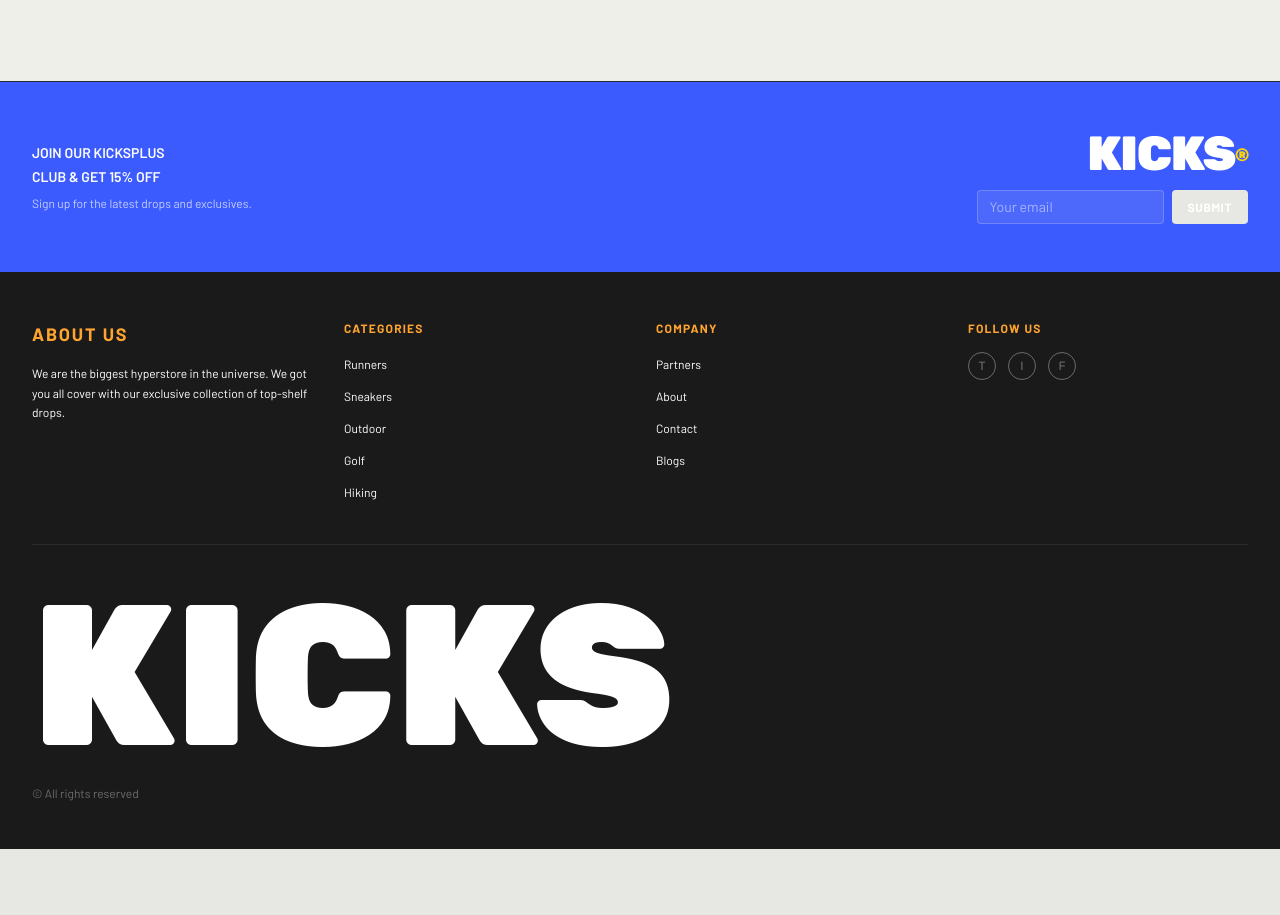
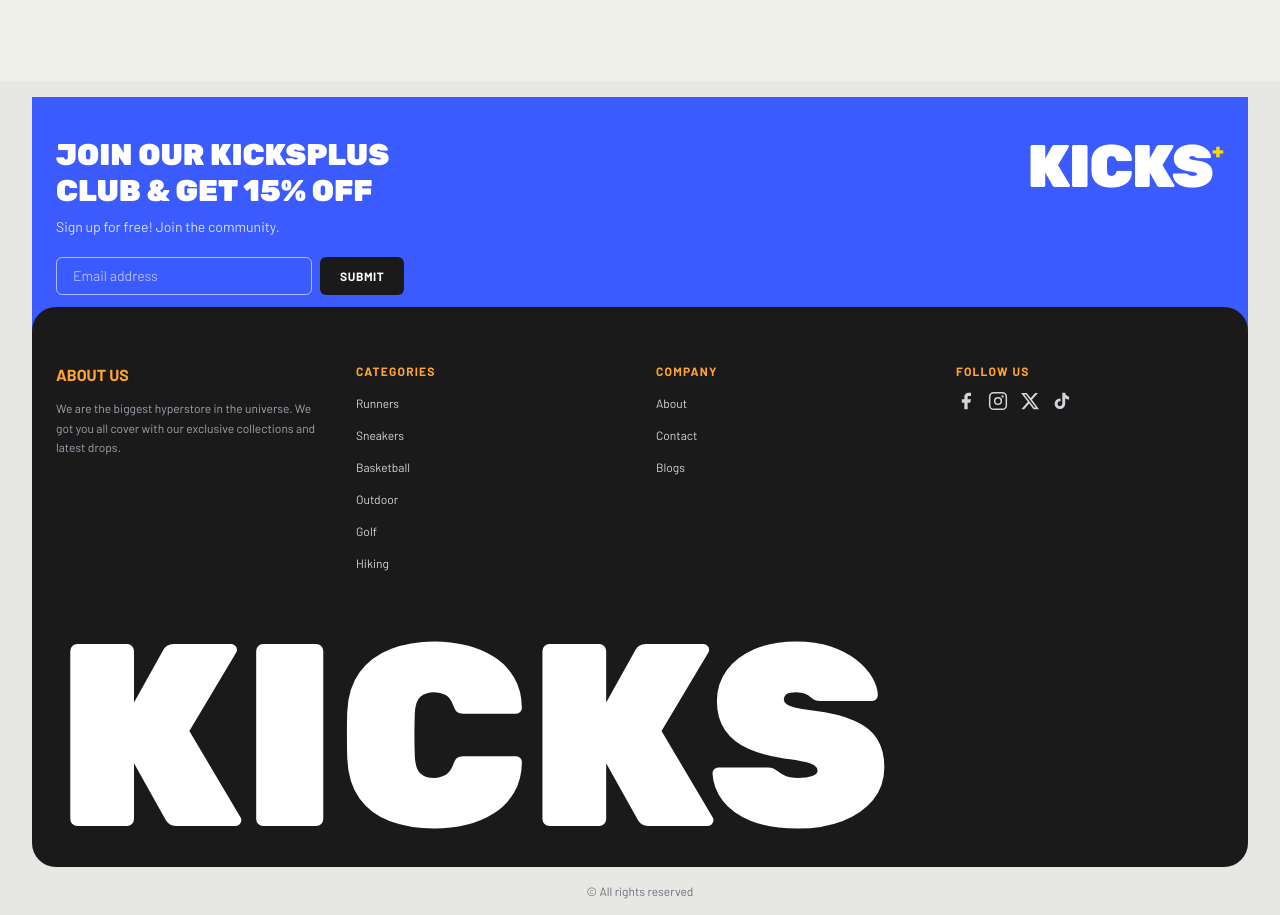
Before and after one commit to rubelmollik86/zavisoft-store, a Next.js app: page /cart in a window 1280 px wide. Shown: the part 540-1455 px from the top of the page. Before the commit the page ends 1389 px from the top, so only its background shows below. Built offline with nearby package versions, Linux system fonts and the light colour scheme; a web font is replaced by a local one.

Commit message:
update:hero section modify

```diff
--- a/src/app/cart/page.tsx
+++ b/src/app/cart/page.tsx
@@ -161,7 +161,7 @@ export default function CartPage() {
     <div className="bg-[#E7E7E3] min-h-screen">
       {/* ================= SAVING BANNER ================= */}
       <div className="bg-[#efefe9] border-b border-gray-200">
-        <div className="max-w-7xl mx-auto px-4 sm:px-6 lg:px-8 py-6">
+        <div className="px-4 sm:px-6 lg:px-8 mx-auto px-4 sm:px-6 lg:px-8 py-6">
           <h1 className="text-3xl font-bold text-gray-900 mb-1">
             Saving to celebrate
           </h1>
@@ -180,7 +180,7 @@ export default function CartPage() {
 
       {/* ================= PAGE CONTAINER ================= */}
       <div className="bg-[#efefe9] ">
-        <div className="max-w-7xl mx-auto px-4 sm:px-6 lg:px-8 py-10">
+        <div className="px-4 sm:px-6 lg:px-8 mx-auto px-4 sm:px-6 lg:px-8 py-10">
           {done ? (
             /* ================= SUCCESS STATE ================= */
             <div className="flex flex-col items-center justify-center py-24 text-center">
@@ -325,7 +325,7 @@ export default function CartPage() {
       {/* You may also like */}
       {related.length > 0 && (
         <section className="bg-kicks-gray border-t border-kicks-gray-2 py-12 mt-10">
-          <div className="max-w-7xl mx-auto px-4 sm:px-6 lg:px-8">
+          <div className="px-4 sm:px-6 lg:px-8 mx-auto px-4 sm:px-6 lg:px-8">
             <h2 className="font-display font-black text-3xl text-white mb-6">
               YOU MAY ALSO LIKE
             </h2>
--- a/src/app/products/[id]/page.tsx
+++ b/src/app/products/[id]/page.tsx
@@ -89,7 +89,7 @@ export default function ProductDetailPage({
     <div className="bg-[#E7E7E3] min-h-screen ">
       {/* Breadcrumb */}
       <div className="border-b border-kicks-gray">
-        <div className="max-w-7xl mx-auto px-4 sm:px-6 lg:px-8 py-3 flex items-center gap-2 text-lg text-black font-body">
+        <div className="px-4 sm:px-6 lg:px-8 mx-auto px-4 sm:px-6 lg:px-8 py-3 flex items-center gap-2 text-lg text-black font-body">
           <Link href="/" className="hover:text-black transition-colors">
             Home
           </Link>
@@ -106,7 +106,7 @@ export default function ProductDetailPage({
 
       {/* Main product */}
       <div className="bg-[#f5f5f3]">
-        <div className="max-w-7xl mx-auto px-4 sm:px-6 lg:px-8 py-10">
+        <div className="px-4 sm:px-6 lg:px-8 mx-auto px-4 sm:px-6 lg:px-8 py-10">
           <div className="grid grid-cols-1 lg:grid-cols-2 gap-10 lg:gap-16">
             {/* Images */}
             <div className="space-y-3">
@@ -345,7 +345,7 @@ export default function ProductDetailPage({
 
       {/* You May Also Like */}
       <section className="bg-kicks-gray border-t border-kicks-gray-2 py-12">
-        <div className="max-w-7xl mx-auto px-4 sm:px-6 lg:px-8">
+        <div className="px-4 sm:px-6 lg:px-8 mx-auto px-4 sm:px-6 lg:px-8">
           <div className="flex items-center justify-between mb-6">
             <h2 className="font-display font-black text-3xl text-white tracking-tight">
               YOU MAY ALSO LIKE
--- a/src/app/products/page.tsx
+++ b/src/app/products/page.tsx
@@ -39,7 +39,7 @@ function ProductsContent() {
     <div className="bg-[#E7E7E3] min-h-screen">
       {/* Page header */}
       <div className="bg-kicks-gray border-b border-kicks-gray-2">
-        <div className="max-w-7xl mx-auto px-4 sm:px-6 lg:px-8 py-8">
+        <div className="px-4 sm:px-6 lg:px-8 mx-auto px-4 sm:px-6 lg:px-8 py-8">
           <h1 className="font-display font-black text-5xl md:text-6xl text-white tracking-tight">
             ALL PRODUCTS
           </h1>
@@ -51,7 +51,7 @@ function ProductsContent() {
         </div>
       </div>
 
-      <div className="max-w-7xl mx-auto px-4 sm:px-6 lg:px-8 py-8">
+      <div className="px-4 sm:px-6 lg:px-8 mx-auto px-4 sm:px-6 lg:px-8 py-8">
         {/* Search + Filters */}
         <div className="flex flex-col md:flex-row gap-4 mb-8">
           <div className="relative flex-1 max-w-sm">
@@ -121,7 +121,7 @@ function ProductsContent() {
 
       {state.categories.length > 0 && (
         <section className="bg-kicks-gray border-t border-kicks-gray-2 py-12">
-          <div className="max-w-7xl mx-auto px-4 sm:px-6 lg:px-8">
+          <div className="px-4 sm:px-6 lg:px-8 mx-auto px-4 sm:px-6 lg:px-8">
             <h2 className="font-display font-black text-3xl text-white mb-6">
               CATEGORIES
             </h2>
--- a/src/components/layout/Footer.tsx
+++ b/src/components/layout/Footer.tsx
@@ -2,63 +2,77 @@ import Link from "next/link";
 
 export function Footer() {
   return (
-    <footer className="bg-kicks-gray border-t border-kicks-gray-2">
-      {/* Newsletter / CTA Banner */}
-      <div className="bg-kicks-blue">
-        <div className="max-w-7xl mx-auto px-4 sm:px-6 lg:px-8 py-12">
-          <div className="flex flex-col md:flex-row items-center justify-between gap-6">
+    <footer className="bg-[#E7E7E3] px-4 sm:px-6 lg:px-8 pb-4 pt-4">
+      {/* ── Blue banner ── */}
+      <div className="bg-kicks-blue  px-6 py-10 relative z-0">
+        <div className="flex flex-col md:flex-row items-start justify-between gap-6">
+          {/* Left */}
           <div className="flex-1">
-              <p className="text-white text-sm font-semibold mb-1 font-body">
+            <h3 className="text-white font-black text-2xl md:text-3xl leading-tight font-display uppercase">
               JOIN OUR KICKSPLUS
+              <br />
+              CLUB & GET 15% OFF
+            </h3>
+            <p className="text-white/80 text-sm mt-2 mb-5 font-body">
+              Sign up for free! Join the community.
             </p>
-              <p className="text-white text-sm font-semibold font-body">
-                CLUB & GET 15% OFF
-              </p>
-              <p className="text-white/70 text-xs mt-2 font-body">
-                Sign up for the latest drops and exclusives.
-              </p>
-            </div>
-            <div className="flex flex-col items-end gap-3">
-              <span className="font-display font-black text-4xl md:text-5xl text-white tracking-tight">
-                KICKS<sup className="text-kicks-yellow text-lg">®</sup>
-              </span>
             <div className="flex gap-2">
               <input
                 type="email"
-                  placeholder="Your email"
-                  className="bg-[#E7E7E3]/10 border border-white/20 text-white placeholder-white/50 rounded px-3 py-1.5 text-sm outline-none focus:border-white/50 font-body"
+                placeholder="Email address"
+                className="bg-transparent border border-white/60 text-white placeholder-white/60 rounded-md px-4 py-2 text-sm outline-none focus:border-white font-body w-48 sm:w-64"
               />
-                <button className="bg-[#E7E7E3] text-white px-4 py-1.5 text-xs font-bold uppercase tracking-wider rounded hover:bg-kicks-gray-2 transition-colors font-body">
-                  Submit
+              <button className="bg-[#1a1a1a] text-white px-5 py-2 text-xs font-black uppercase tracking-wider rounded-md hover:bg-black transition-colors font-body">
+                SUBMIT
               </button>
             </div>
           </div>
+
+          {/* Right: KICKS+ */}
+          <div className="flex items-start">
+            <span className="font-display font-black text-5xl md:text-6xl text-white tracking-tight leading-none">
+              KICKS
+            </span>
+            <span className="text-kicks-yellow text-xl font-black leading-none mt-1">
+              +
+            </span>
           </div>
         </div>
       </div>
 
-      {/* Footer links */}
-      <div className="max-w-7xl mx-auto px-4 sm:px-6 lg:px-8 py-12">
-        <div className="grid grid-cols-2 md:grid-cols-4 gap-8 mb-10">
+      {/* ── Dark card — overlaps blue banner bottom via negative margin-top ── */}
+      <div className="bg-[#1a1a1a] rounded-3xl px-6 pt-10 pb-0 -mt-7 relative z-50 overflow-hidden">
+        {/* Links grid */}
+        <div className="grid grid-cols-2 md:grid-cols-4 gap-8 pt-4 pb-8">
+          {/* About */}
           <div>
-            <h4 className="text-[#FFA52F] text-lg font-bold uppercase tracking-widest mb-4 font-body">
+            <h4 className="text-[#FFA52F] text-base font-black uppercase mb-3 font-body">
               About us
             </h4>
-            <p className="text-white text-xs leading-relaxed font-body">
+            <p className="text-gray-400 text-xs leading-relaxed font-body">
               We are the biggest hyperstore in the universe. We got you all
-              cover with our exclusive collection of top-shelf drops.
+              cover with our exclusive collections and latest drops.
             </p>
           </div>
+
+          {/* Categories */}
           <div>
-            <h4 className="text-[#FFA52F] text-xs font-bold uppercase tracking-widest mb-4 font-body">
+            <h4 className="text-[#FFA52F] text-xs font-black uppercase tracking-widest mb-3 font-body">
               Categories
             </h4>
             <ul className="space-y-2">
-              {["Runners", "Sneakers", "Outdoor", "Golf", "Hiking"].map((c) => (
+              {[
+                "Runners",
+                "Sneakers",
+                "Basketball",
+                "Outdoor",
+                "Golf",
+                "Hiking",
+              ].map((c) => (
                 <li key={c}>
                   <Link
                     href="/products"
-                    className="text-white text-xs hover:text-white transition-colors font-body"
+                    className="text-gray-300 text-xs hover:text-white transition-colors font-body"
                   >
                     {c}
                   </Link>
@@ -66,16 +80,18 @@ export function Footer() {
               ))}
             </ul>
           </div>
+
+          {/* Company */}
           <div>
-            <h4 className="text-[#FFA52F] text-xs font-bold uppercase tracking-widest mb-4 font-body">
+            <h4 className="text-[#FFA52F] text-xs font-black uppercase tracking-widest mb-3 font-body">
               Company
             </h4>
             <ul className="space-y-2">
-              {["Partners", "About", "Contact", "Blogs"].map((c) => (
+              {["About", "Contact", "Blogs"].map((c) => (
                 <li key={c}>
                   <Link
                     href="#"
-                    className="text-white text-xs hover:text-white transition-colors font-body"
+                    className="text-gray-300 text-xs hover:text-white transition-colors font-body"
                   >
                     {c}
                   </Link>
@@ -83,34 +99,88 @@ export function Footer() {
               ))}
             </ul>
           </div>
+
+          {/* Follow us */}
           <div>
-            <h4 className="text-[#FFA52F] text-xs font-bold uppercase tracking-widest mb-4 font-body">
+            <h4 className="text-[#FFA52F] text-xs font-black uppercase tracking-widest mb-3 font-body">
               Follow us
             </h4>
             <div className="flex gap-3">
-              {["T", "I", "F"].map((s) => (
+              {/* Facebook */}
               <a
-                  key={s}
                 href="#"
-                  className="w-7 h-7 rounded-full border border-kicks-gray-3 flex items-center justify-center text-kicks-gray-3 text-xs hover:border-white hover:text-white transition-all"
+                className="text-gray-300 hover:text-white transition-colors"
               >
-                  {s}
+                <svg
+                  className="w-5 h-5"
+                  fill="currentColor"
+                  viewBox="0 0 24 24"
+                >
+                  <path d="M18 2h-3a5 5 0 00-5 5v3H7v4h3v8h4v-8h3l1-4h-4V7a1 1 0 011-1h3z" />
+                </svg>
               </a>
-              ))}
+              {/* Instagram */}
+              <a
+                href="#"
+                className="text-gray-300 hover:text-white transition-colors"
+              >
+                <svg
+                  className="w-5 h-5"
+                  fill="none"
+                  viewBox="0 0 24 24"
+                  stroke="currentColor"
+                  strokeWidth={1.8}
+                >
+                  <rect x="2" y="2" width="20" height="20" rx="5" ry="5" />
+                  <circle cx="12" cy="12" r="4" />
+                  <circle cx="17.5" cy="6.5" r="0.5" fill="currentColor" />
+                </svg>
+              </a>
+              {/* Twitter/X */}
+              <a
+                href="#"
+                className="text-gray-300 hover:text-white transition-colors"
+              >
+                <svg
+                  className="w-5 h-5"
+                  fill="currentColor"
+                  viewBox="0 0 24 24"
+                >
+                  <path d="M18.244 2.25h3.308l-7.227 8.26 8.502 11.24H16.17l-5.214-6.817L4.99 21.75H1.68l7.73-8.835L1.254 2.25H8.08l4.713 6.231zm-1.161 17.52h1.833L7.084 4.126H5.117z" />
+                </svg>
+              </a>
+              {/* TikTok */}
+              <a
+                href="#"
+                className="text-gray-300 hover:text-white transition-colors"
+              >
+                <svg
+                  className="w-5 h-5"
+                  fill="currentColor"
+                  viewBox="0 0 24 24"
+                >
+                  <path d="M19.59 6.69a4.83 4.83 0 01-3.77-4.25V2h-3.45v13.67a2.89 2.89 0 01-2.88 2.5 2.89 2.89 0 01-2.89-2.89 2.89 2.89 0 012.89-2.89c.28 0 .54.04.79.1V9.01a6.33 6.33 0 00-.79-.05 6.34 6.34 0 00-6.34 6.34 6.34 6.34 0 006.34 6.34 6.34 6.34 0 006.33-6.34V8.69a8.18 8.18 0 004.78 1.52V6.75a4.85 4.85 0 01-1.01-.06z" />
+                </svg>
+              </a>
             </div>
           </div>
         </div>
 
-        {/* Big KICKS text */}
-        <div className="border-t border-kicks-gray-2 pt-8">
-          <div className="font-display font-black text-[100px] md:text-[160px] lg:text-[200px] leading-none text-white select-none">
+        {/* Big KICKS — full bleed inside dark card */}
+        <div className="overflow-hidden">
+          <div
+            className="font-display font-black leading-none text-white select-none whitespace-nowrap"
+            style={{ fontSize: "clamp(80px, 22vw, 260px)" }}
+          >
             KICKS
           </div>
-          <p className="text-kicks-gray-3 text-xs mt-2 font-body">
+        </div>
+      </div>
+
+      {/* Copyright */}
+      <p className="text-gray-500 text-xs text-center mt-4 font-body">
         © All rights reserved
       </p>
-        </div>
-      </div>
     </footer>
   );
 }
--- a/src/components/layout/Navbar.tsx
+++ b/src/components/layout/Navbar.tsx
@@ -19,7 +19,7 @@ export function Navbar() {
 
   return (
     <header className=" top-4 z-30">
-      <div className="max-w-7xl mx-auto px-4">
+      <div className="px-4 sm:px-6 lg:px-8 mx-auto px-4">
         <div className="bg-[#EDEDED] rounded-2xl px-5 h-16 flex items-center relative shadow-sm">
           {/* ✅ Mobile Hamburger */}
           <button
--- a/src/components/ui/Skeleton.tsx
+++ b/src/components/ui/Skeleton.tsx
@@ -1,7 +1,9 @@
 import { cn } from "@/utils";
 
 export function Skeleton({ className }: { className?: string }) {
-  return <div className={cn("animate-pulse bg-kicks-gray-2 rounded", className)} />;
+  return (
+    <div className={cn("animate-pulse bg-kicks-gray-2 rounded", className)} />
+  );
 }
 
 export function ProductCardSkeleton() {
@@ -22,12 +24,14 @@ export function ProductCardSkeleton() {
 
 export function ProductDetailSkeleton() {
   return (
-    <div className="max-w-7xl mx-auto px-4 py-10">
+    <div className="px-4 sm:px-6 lg:px-8 mx-auto px-4 py-10">
       <div className="grid grid-cols-1 lg:grid-cols-2 gap-12">
         <div className="space-y-4">
           <Skeleton className="w-full aspect-square rounded-lg" />
           <div className="grid grid-cols-4 gap-2">
-            {[1, 2, 3, 4].map((i) => <Skeleton key={i} className="aspect-square rounded" />)}
+            {[1, 2, 3, 4].map((i) => (
+              <Skeleton key={i} className="aspect-square rounded" />
+            ))}
           </div>
         </div>
         <div className="space-y-5">
@@ -47,7 +51,5 @@ export function ProductDetailSkeleton() {
 }
 
 export function HeroSkeleton() {
-  return (
-    <div className="w-full h-[480px] animate-pulse bg-kicks-gray" />
-  );
+  return <div className="w-full h-[480px] animate-pulse bg-kicks-gray" />;
 }
```
Also changed, not shown: src/app/page.tsx (+185 -84 lines). Lines whose indentation alone changed are shown as unchanged.
